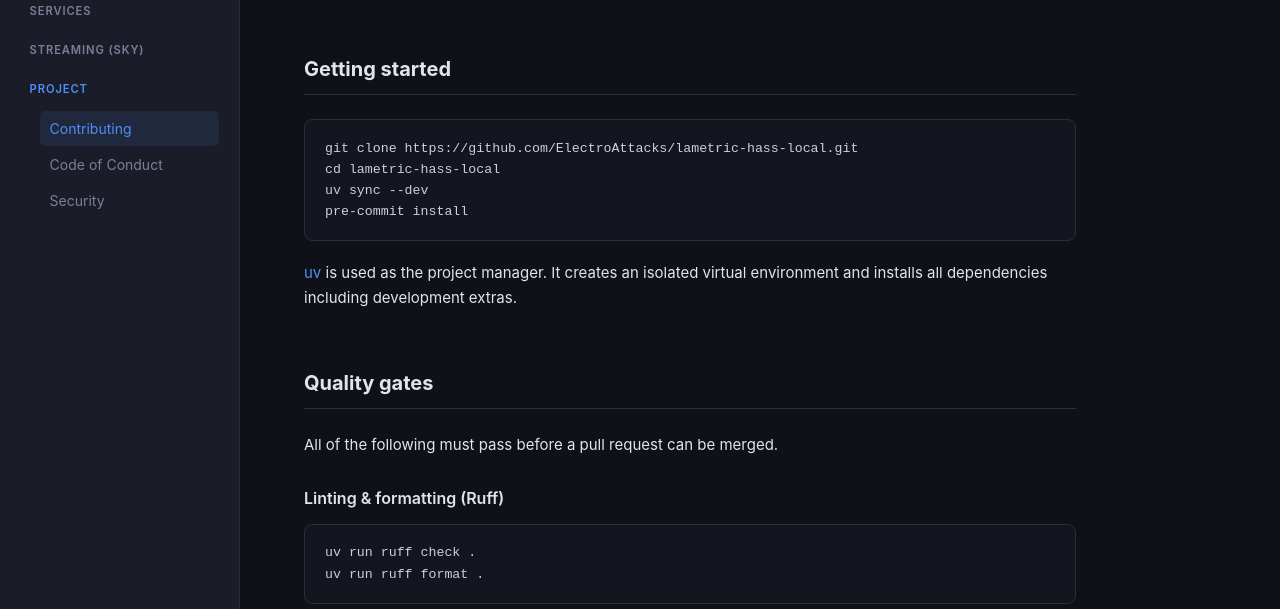
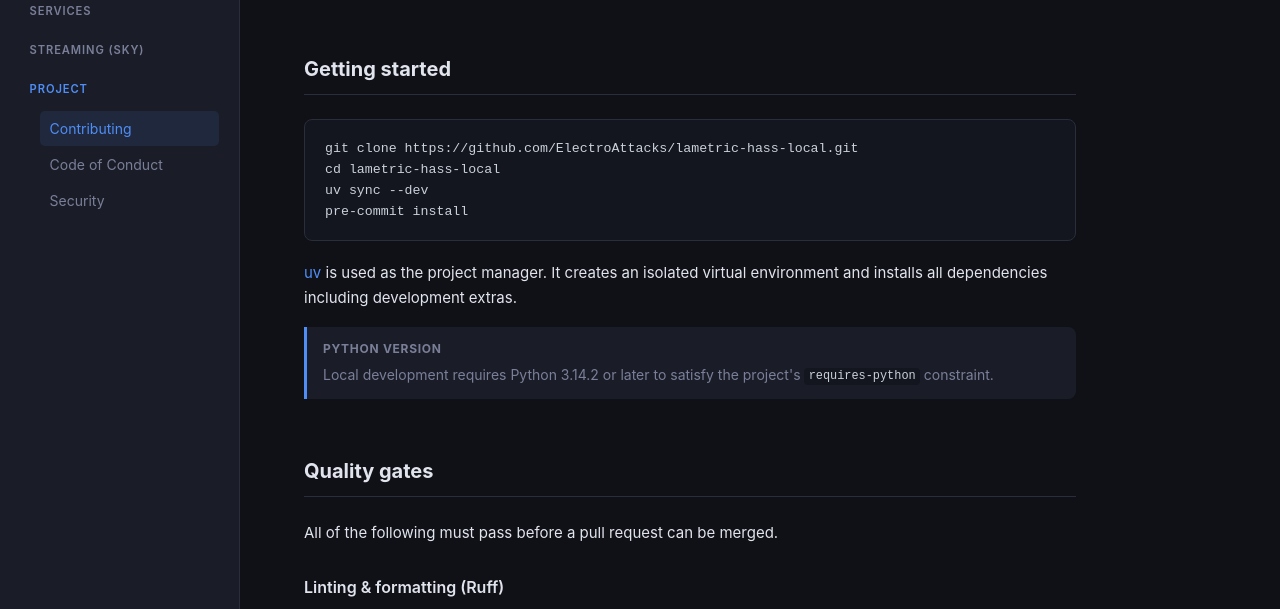
Before and after one commit to ElectroAttacks/lametric-hass-local, a plain HTML site: page docs/contribute.html in a window 1280 px wide. Shown: the part 186-795 px from the top of the page. Drawn offline with Linux system fonts and the light colour scheme.

Commit message:
docs(contributing): document Python 3.14.2+ for local development

```diff
--- a/docs/contribute.html
+++ b/docs/contribute.html
@@ -47,6 +47,11 @@ pre-commit install</code></pre>
                 <p><a href="https://docs.astral.sh/uv/" target="_blank" rel="noopener">uv</a> is used as the project
                     manager. It creates an isolated virtual environment and installs all dependencies including
                     development extras.</p>
+                <div class="note">
+                    <strong>Python version</strong>
+                    Local development requires Python 3.14.2 or later to satisfy the project's
+                    <code>requires-python</code> constraint.
+                </div>
             </section>
 
             <section id="quality-gates">
```
